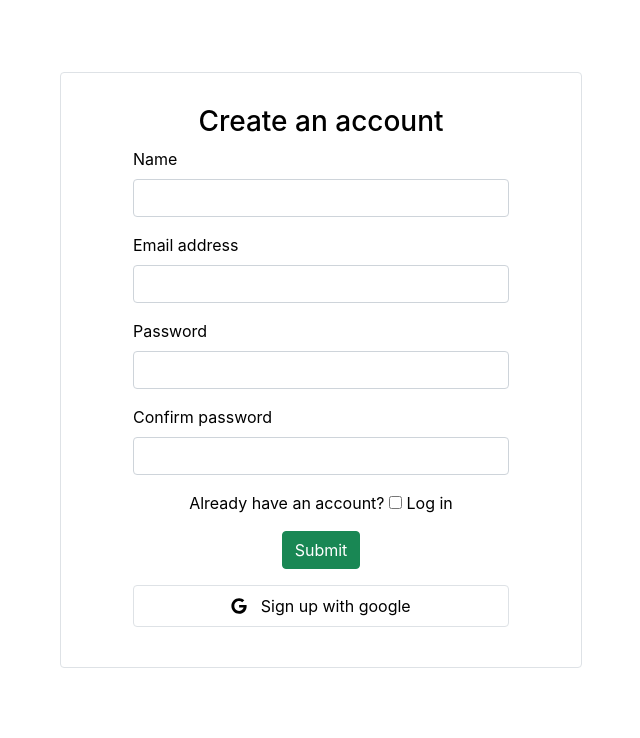
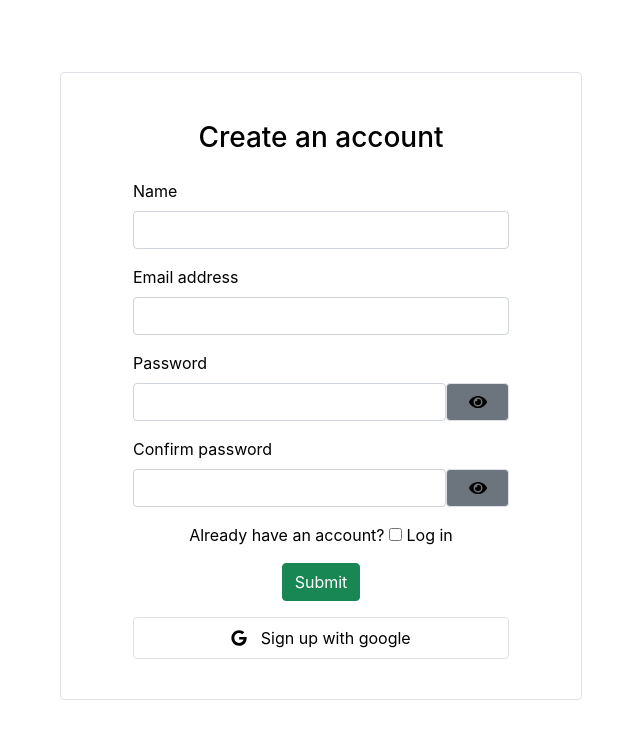
Before and after one commit to samihaTasnim/photoScape, a React (Create React App) app: page /login in a window 1280 px wide. Shown: the top 738 px of the page, without its empty margins (319-959 px from the left). Built offline with nearby package versions, Linux system fonts and the light colour scheme.

Commit message:
UI of login improved

```diff
--- a/public/index.html
+++ b/public/index.html
@@ -7,7 +7,7 @@
     <meta name="theme-color" content="#000000" />
     <meta
       name="description"
-      content="Web site created using create-react-app"
+      content="PhotoScape Landing Page"
     />
     <link rel="apple-touch-icon" href="%PUBLIC_URL%/logo192.png" />
 
@@ -15,7 +15,7 @@
     <!-- bootstrap cdn -->
     <link href="https://cdn.jsdelivr.net/npm/bootstrap@5.0.0-beta3/dist/css/bootstrap.min.css" rel="stylesheet" integrity="sha384-eOJMYsd53ii+scO/bJGFsiCZc+5NDVN2yr8+0RDqr0Ql0h+rP48ckxlpbzKgwra6" crossorigin="anonymous">
 
-    <title>Travally</title>
+    <title>PhotoScape Landing Page</title>
   </head>
   <body>
     <noscript>You need to enable JavaScript to run this app.</noscript>
--- a/src/Components/HomePage/HomePage/HomePage.js
+++ b/src/Components/HomePage/HomePage/HomePage.js
@@ -6,16 +6,13 @@ import Services from '../Services/Services';
 import Testimonial from '../Testimonial/Testimonial';
 import TouristSpots from '../TouristSpots/TouristSpots';
 import TourPackages from '../TourPackages/TourPackages';
-import './homepage.css'
 
 const HomePage = () => {
   return (
     <div>
-      <div className="banner-container">
-        <div className="container">
-          <Navbar></Navbar>
-          <Banner></Banner>
-        </div>
+      <div className="container">
+        <Navbar></Navbar>
+        <Banner></Banner>
       </div>
       <TouristSpots></TouristSpots>
       <TourPackages></TourPackages>
--- a/src/Components/HomePage/HomePage/homepage.css
+++ /dev/null
@@ -1,5 +0,0 @@
-.banner-container {
-  background-image: url("https://i.ibb.co/7g89hFY/bg-1.jpg");
-  background-size: cover;
-  height: 100vh;
-}
--- a/src/Components/HomePage/HomepageBanner/Banner.js
+++ b/src/Components/HomePage/HomepageBanner/Banner.js
@@ -5,9 +5,9 @@ const Banner = () => {
   return (
     <div className="container banner">
       <div className="centered d-flex justify-content-center align-items-center">
-        <div>
-          <h2 className="text-center header text-white">Fancy a tour?</h2>
-          <p className="text-white">We've got you covered. No need to stress over the bookings and tickets.</p>
+        <div className="text-center">
+          <h1 className="text-primary">Make Everything Memorable</h1>
+          <h5 className="text-white">Book a professional photographer for any moment, anywhere in the world. Starting from $700.000 per session.</h5>
         </div>
       </div>
     </div>
--- a/src/Components/HomePage/HomepageBanner/banner.css
+++ b/src/Components/HomePage/HomepageBanner/banner.css
@@ -8,3 +8,7 @@
 .centered {
   height: 50vh;
 }
+
+.banner {
+  height: 100vh;
+}
--- a/src/Components/HomePage/Login/Login.js
+++ b/src/Components/HomePage/Login/Login.js
@@ -7,6 +7,8 @@ import { useHistory, useLocation } from 'react-router';
 import { UserContext } from '../../../App.js';
 import { FontAwesomeIcon } from '@fortawesome/react-fontawesome'
 import { faGoogle } from "@fortawesome/free-brands-svg-icons"
+import { faEye } from "@fortawesome/free-solid-svg-icons";
+import { faEyeSlash } from "@fortawesome/free-solid-svg-icons";
 
 if (!firebase.apps.length) {
   firebase.initializeApp(firebaseConfig);
@@ -17,6 +19,8 @@ const googleProvider = new firebase.auth.GoogleAuthProvider();
 const Login = () => {
 
   const [loggedInUser, setLoggedInUser] = useContext(UserContext)
+  const [showPass, setShowPass] = useState(false)
+  const [showConfirmPass, setShowConfirmPass] = useState(false)
   const [login, setLogin] = useState(false)
   const [userData, setUserData] = useState({})
   const history = useHistory()
@@ -63,6 +67,7 @@ const Login = () => {
     }
   }
 
+
   const handleGoogleSignIn = () => {
     firebase.auth()
       .signInWithPopup(googleProvider)
@@ -76,44 +81,87 @@ const Login = () => {
       });
   }
 
+
   return (
     <div className="container mt-5">
       <div className="row">
         <div className="mx-auto p-4 w-50" >
+
+
           <div className="card border rounded p-4">
-            <h3 className="text-center my-2">{!login ? 'Create an account' : "Log in"}</h3>
+            <h3 className="text-center my-4">{!login ? 'Create an account' : "Log in"}</h3>
+
             <form onSubmit={handleSubmit(onSubmit)}>
+
+              {
+                !login &&
                 <div className="mb-3 mx-5">
                   <label htmlFor="name" className="form-label">Name</label>
                   <input type="text" name="name" className="form-control" id="name" {...register("name")} required />
                 </div>
+              }
+
               <div className="mb-3 mx-5">
                 <label htmlFor="email" className="form-label">Email address</label>
                 <input type="email" name="email" className="form-control" id="email" {...register("email")} required />
               </div>
+
               <div className="mb-3 mx-5">
                 <label htmlFor="password" className="form-label">Password</label>
-                  <input type="password" name="password" className="form-control" id="password" {...register("password")} required />
+                <div className="row g-0">
+                  <div className="col-md-10">
+                    <input type={showPass ? "text" : "password"} name="password" className="form-control" id="password" {...register("password")} required />
                   </div>
+                  <div className="col-md-2 border rounded bg-secondary d-flex justify-content-center align-items-center">
+                    <span>
+                      {
+                        showPass ? <FontAwesomeIcon icon={faEyeSlash} onClick={() => setShowPass(false)} />
+                          : <FontAwesomeIcon icon={faEye} onClick={() => setShowPass(true)} />
+                      }
+                    </span>
+                  </div>
+                </div>
+
+              </div>
+
               {
                 !login &&
                 <div className="mb-3 mx-5">
                   <label htmlFor="exampleInputConfirmPassword1" className="form-label"> Confirm password</label>
-                    <input type="password" name="password" className="form-control" id="exampleInputConfirmPassword1" required />
+                  <div className="row g-0">
+                    <div className="col-md-10">
+                      <input type={showConfirmPass ? "text" : "password"} name="password" className="form-control" id="exampleInputConfirmPassword1" required />
+                    </div>
+                    <div className="col-md-2 d-flex justify-content-center align-items-center border rounded bg-secondary">
+                      <span>
+                        {
+                          showConfirmPass
+                            ? <FontAwesomeIcon icon={faEyeSlash} onClick={() => setShowConfirmPass(false)} />
+                            : <FontAwesomeIcon icon={faEye} onClick={() => setShowConfirmPass(true)} />
+                        }
+                      </span>
+                    </div>
+                  </div>
+
                 </div>
               }
+
               <div className="mb-3 mx-5">
                 {userData.error && <p style={{ color: 'red' }}>{userData.error}</p>}
                 <p className="text-center">Already have an account? <input type="checkbox" name="login" id="" onClick={() => setLogin(!login)} /> Log in</p>
               </div>
+
               <div className="text-center mb-3">
                 <input type="submit" className="btn btn-success" />
               </div>
-                <div className="mb-3 mx-5 border rounded text-center p-2" onClick={handleGoogleSignIn} style={{cursor: 'pointer'}}>
+
+              <div className="mb-3 mx-5 border rounded text-center p-2" onClick={handleGoogleSignIn} style={{ cursor: 'pointer' }}>
                 <FontAwesomeIcon icon={faGoogle} /> &nbsp; Sign up with google
               </div>
             </form>
+
           </div>
+
         </div>
       </div>
     </div>
--- a/src/Components/HomePage/Services/Services.js
+++ b/src/Components/HomePage/Services/Services.js
@@ -25,13 +25,22 @@ const Services = () => {
             <AnimationWrapper key={service._id}>
               <div className="col">
                 <div className="card">
-                  <img src={service.image} className="card-img-top image-spot" alt="..." />
+                  <img src={service.image} className="card-img-top image-spot" alt="..." style={{ height: '43vh'}}/>
                   <div className="card-body">
                     <p className="text-secondary">{service.name}</p>
                     <p>Cost: ${service.price}</p>
-                    <button className="btn" style={{ backgroundColor: '#e89623' }}>
-                      <Link to={`/book/${service._id}`} style={{ textDecoration: 'none', color: 'white' }}>BOOK NOW</Link>
+                    <div className="row">
+                      <div className="col-md-6">
+                        <button className="btn" style={{ backgroundColor: '#e89623' }}>
+                          <Link to={`/book/${service._id}`} style={{ textDecoration: 'none', color: 'white' }}>Book now</Link>
+                        </button>
+                      </div>
+                      <div className="col-md-6">
+                      <button className="btn" style={{ backgroundColor: '#e89623' }}>
+                      <Link to={`/service/${service._id}`} style={{ textDecoration: 'none', color: 'white' }}>View details</Link>
                     </button>
+                      </div>
+                    </div>
                   </div>
                 </div>
               </div>
--- a/src/Components/UsersPage/Sidebar/Sidebar.js
+++ b/src/Components/UsersPage/Sidebar/Sidebar.js
@@ -30,7 +30,7 @@ const Sidebar = () => {
 
   return (
     <div className="m-5">
-      <div className="p-4 m-4" style={{ backgroundColor: '#e89623', height: '70vh' }}>
+      <div className="p-4 m-4" style={{ backgroundColor: '#e89623', height: '90vh' }}>
         {
           isAdmin === false ?
           <div>
```
Also changed, not shown: firebase.json (added), 2 other files (tests, documents, lock files or other folders). Lines whose indentation alone changed are shown as unchanged.
